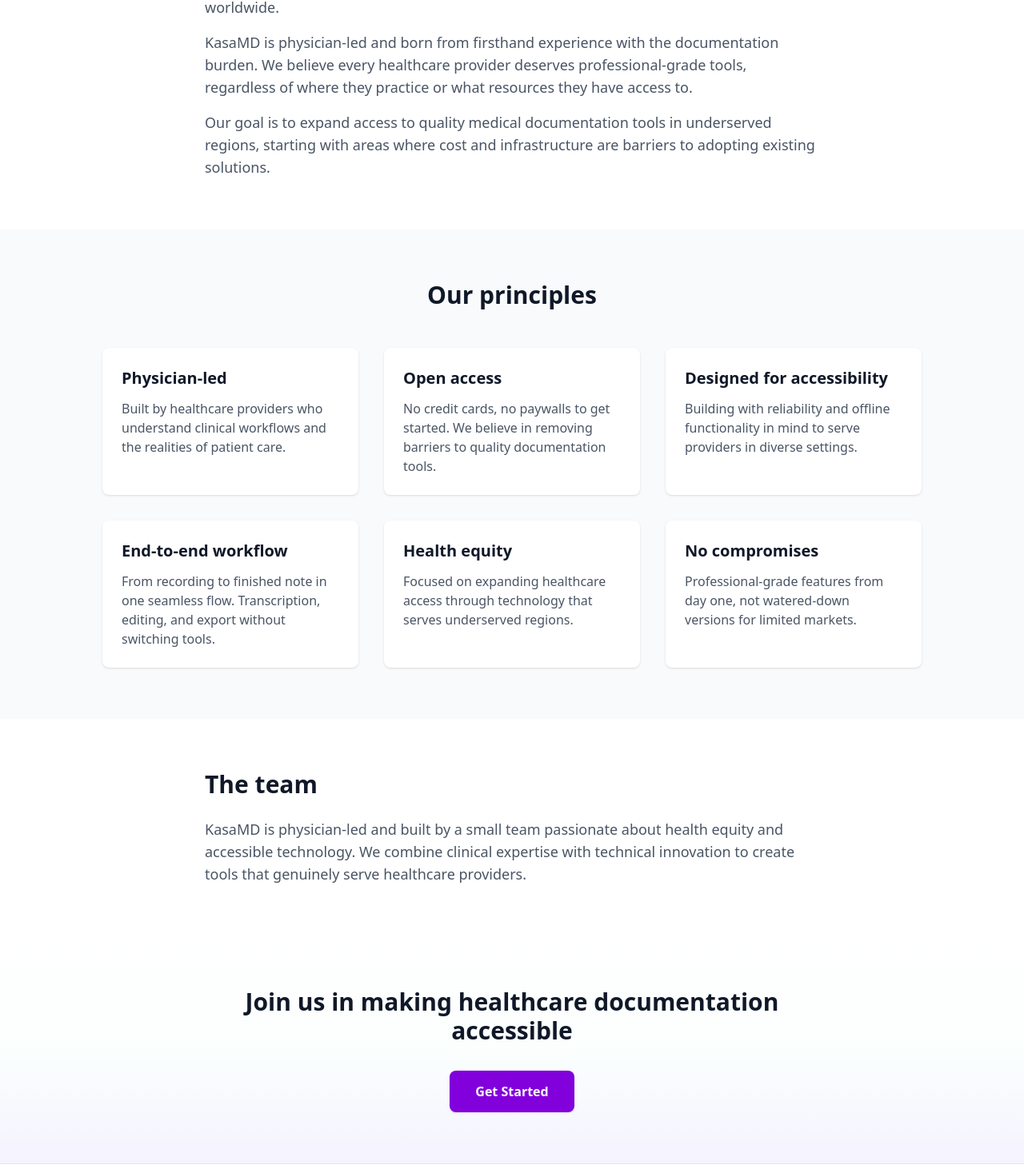
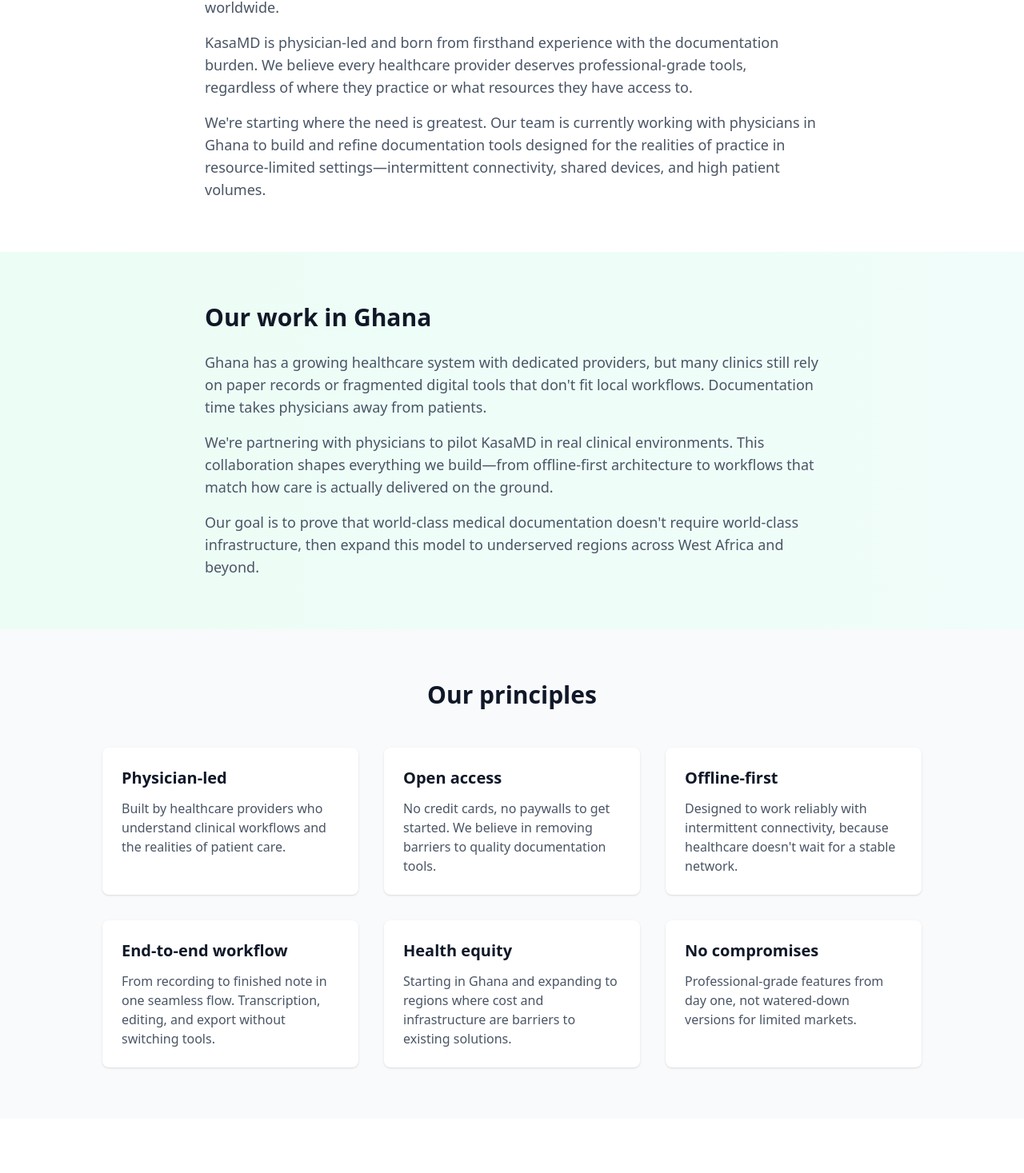
Before and after one commit to Kasa-Labs/kasa_marketing, a Next.js app: page /about in a window 1280 px wide. Shown: the part 654-2121 px from the top of the page at 80% size. Built offline with nearby package versions, Linux system fonts and the light colour scheme.

Commit message:
[edit] edited about us changes

```diff
--- a/app/about/page.tsx
+++ b/app/about/page.tsx
@@ -22,7 +22,7 @@
           </h1>
           <p className="mt-6 text-lg text-gray-600">
             Building medical documentation tools that work anywhere, for anyone,
-            especially where they're needed most.
+            starting in Ghana and expanding to underserved regions worldwide.
           </p>
         </div>
       </section>
@@ -46,9 +46,39 @@
               practice or what resources they have access to.
             </p>
             <p>
-              Our goal is to expand access to quality medical documentation
-              tools in underserved regions, starting with areas where cost and
-              infrastructure are barriers to adopting existing solutions.
+              We're starting where the need is greatest. Our team is currently
+              working with physicians in Ghana to build and refine documentation
+              tools designed for the realities of practice in resource-limited
+              settings—intermittent connectivity, shared devices, and high
+              patient volumes.
+            </p>
+          </div>
+        </div>
+      </section>
+
+      {/* Ghana Initiative Section */}
+      <section className="bg-gradient-to-r from-emerald-50 to-teal-50 px-4 py-16 sm:px-6 lg:px-8">
+        <div className="mx-auto max-w-3xl">
+          <h2 className="text-3xl font-bold text-gray-900">
+            Our work in Ghana
+          </h2>
+          <div className="mt-6 space-y-4 text-lg text-gray-600">
+            <p>
+              Ghana has a growing healthcare system with dedicated providers,
+              but many clinics still rely on paper records or fragmented digital
+              tools that don't fit local workflows. Documentation time takes
+              physicians away from patients.
+            </p>
+            <p>
+              We're partnering with physicians to pilot KasaMD in real clinical
+              environments. This collaboration shapes everything we build—from
+              offline-first architecture to workflows that match how care is
+              actually delivered on the ground.
+            </p>
+            <p>
+              Our goal is to prove that world-class medical documentation
+              doesn't require world-class infrastructure, then expand this model
+              to underserved regions across West Africa and beyond.
             </p>
           </div>
         </div>
@@ -85,11 +115,11 @@
 
             <div className="rounded-lg bg-white p-6 shadow-sm">
               <h3 className="text-xl font-semibold text-gray-900">
-                Designed for accessibility
+                Offline-first
               </h3>
               <p className="mt-3 text-base text-gray-600">
-                Building with reliability and offline functionality in mind to
-                serve providers in diverse settings.
+                Designed to work reliably with intermittent connectivity,
+                because healthcare doesn't wait for a stable network.
               </p>
             </div>
 
@@ -108,8 +138,8 @@
                 Health equity
               </h3>
               <p className="mt-3 text-base text-gray-600">
-                Focused on expanding healthcare access through technology that
-                serves underserved regions.
+                Starting in Ghana and expanding to regions where cost and
+                infrastructure are barriers to existing solutions.
               </p>
             </div>
 
@@ -132,9 +162,9 @@
           <h2 className="text-3xl font-bold text-gray-900">The team</h2>
           <p className="mt-6 text-lg text-gray-600">
             KasaMD is physician-led and built by a small team passionate about
-            health equity and accessible technology. We combine clinical
-            expertise with technical innovation to create tools that genuinely
-            serve healthcare providers.
+            health equity and accessible technology. Our co-founder practices
+            medicine and is actively piloting our tools with colleagues in
+            Ghana, ensuring everything we build serves real clinical needs.
           </p>
         </div>
       </section>
```
